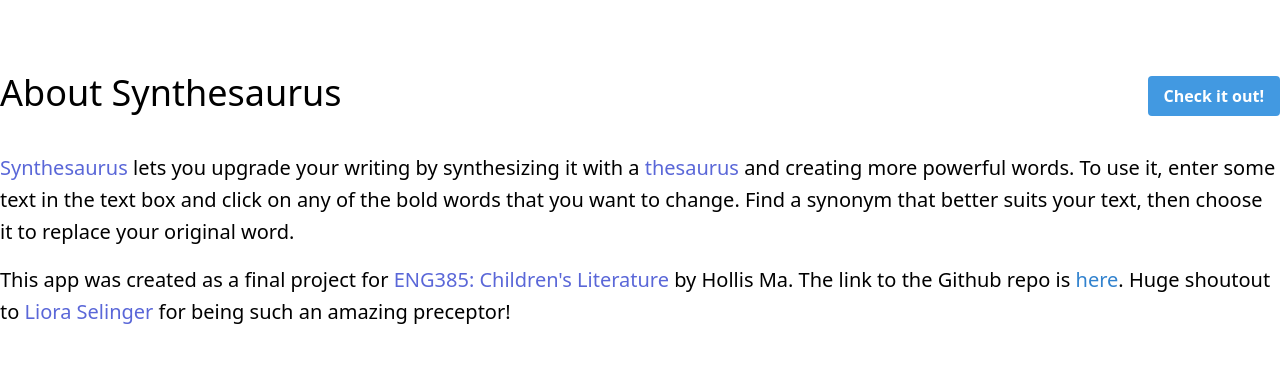
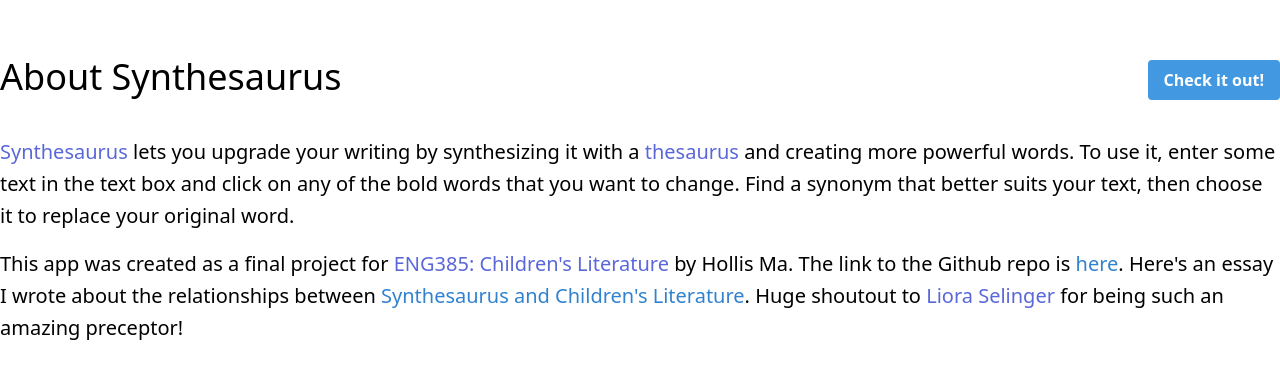
Before and after one commit to hollisma/Synosaurus, a React (Create React App) app: page /about in a window 1280 px wide. Shown: the part 187-566 px from the top of the page. Built offline with nearby package versions, Linux system fonts and the light colour scheme.

Commit message:
included essay as download

```diff
--- a/package.json
+++ b/package.json
@@ -39,6 +39,7 @@
     "@babel/preset-react": "^7.9.4",
     "babel-loader": "^8.1.0",
     "css-loader": "^3.5.3",
+    "file-loader": "^6.0.0",
     "html-webpack-plugin": "^4.3.0",
     "prettier": "^2.0.5",
     "style-loader": "^1.2.1",
--- a/src/About.js
+++ b/src/About.js
@@ -33,6 +33,14 @@
           >
             here
           </a>
+          . Here's an essay I wrote about the relationships between{' '}
+          <a
+            href="/Synthesaurus and Children's Literature.pdf"
+            className='text-blue-600'
+            download
+          >
+            Synthesaurus and Children's Literature
+          </a>
           . Huge shoutout to{' '}
           <span className='text-indigo-600'>Liora Selinger</span> for being such
           an amazing preceptor!
--- a/webpack.config.js
+++ b/webpack.config.js
@@ -18,6 +18,14 @@
         test: /\.css$/,
         use: ['style-loader', 'css-loader'],
       },
+      {
+        test: /\.(png|jpe?g|gif)$/i,
+        use: [
+          {
+            loader: 'file-loader',
+          },
+        ],
+      },
     ],
   },
   node: {
```
Also changed, not shown: 1 other file (tests, documents, lock files or other folders).
